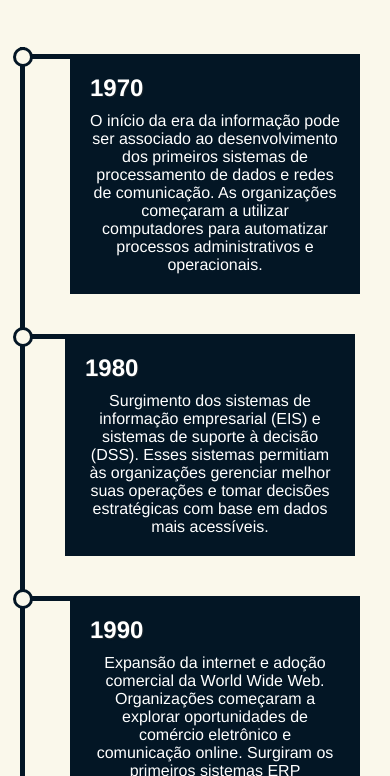
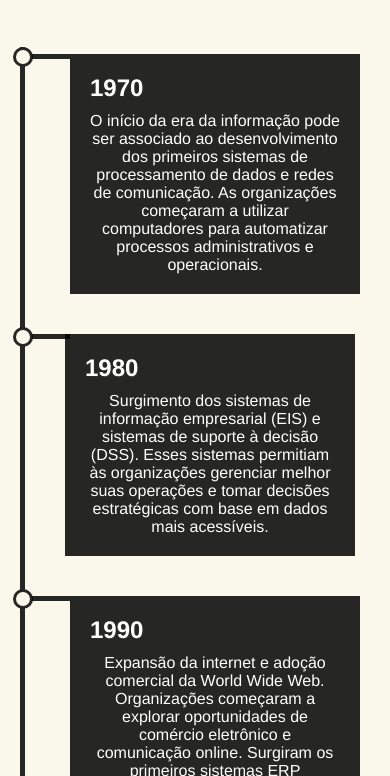
Before and after one commit to JaumCarvalho/organizacao-era-comp-info, a plain HTML site: page html/era-informacao.html in a window 390 px wide. Shown: the part 188-964 px from the top of the page. Drawn offline with nearby package versions, Linux system fonts and the light colour scheme.

Commit message:
Update era-informacao.css

```diff
--- a/css/era-informacao.css
+++ b/css/era-informacao.css
@@ -1,4 +1,3 @@
-@import url(https://fonts.googleapis.com/css?family=Lato);
 *,
 *::before,
 *::after {
@@ -22,7 +21,7 @@ body {
   text-shadow: 1px 1px 1px rgba(56, 56, 56, 0.5);
 }
 .timeline h1 {
-  background: #031625;
+  background: rgba(0, 0, 0, 0.849);
   padding: 70px 0;
   font-size: 2.5em;
   text-align: center;
@@ -32,7 +31,7 @@ body {
   padding: 50px 0;
 }
 .timeline ul li {
-  background: #031625;
+  background: rgba(0, 0, 0, 0.849);
   position: relative;
   margin: 0 auto;
   width: 5px;
@@ -52,7 +51,7 @@ body {
   -webkit-transform: translateX(-50%);
   width: 20px;
   height: 20px;
-  border: 3px solid #031625;
+  border: 3px solid rgba(0, 0, 0, 0.849);
   -webkit-border-radius: 50%;
   -moz-border-radius: 50%;
   border-radius: 50%;
@@ -61,7 +60,7 @@ body {
   opacity: 0;
 }
 .timeline ul li .content {
-  background: #031625;
+  background: rgba(0, 0, 0, 0.849);
   position: relative;
   top: 7px;
   width: 450px;
@@ -77,7 +76,7 @@ body {
 }
 .timeline ul li .content:before {
   content: "";
-  background: #031625;
+  background: rgba(0, 0, 0, 0.849);
   position: absolute;
   top: 0px;
   width: 38px;
@@ -85,18 +84,18 @@ body {
 }
 .timeline ul li:nth-child(odd) .content {
   left: 50px;
-  background: #031625;
-  background: -webkit-linear-gradient(-45deg, #031625, #031625);
-  background: linear-gradient(-45deg, #031625, #031625);
+  background: rgba(0, 0, 0, 0.849);
+  background: -webkit-linear-gradient(-45deg, rgba(0, 0, 0, 0.849), rgba(0, 0, 0, 0.849));
+  background: linear-gradient(-45deg, rgba(0, 0, 0, 0.849), rgba(0, 0, 0, 0.849));
 }
 .timeline ul li:nth-child(odd) .content:before {
   left: -38px;
 }
 .timeline ul li:nth-child(even) .content {
   left: calc(-450px - 45px);
-  background: #031625;
-  background: -webkit-linear-gradient(45deg, #031625, #031625);
-  background: linear-gradient(45deg, #031625, #031625);
+  background: rgba(0, 0, 0, 0.849);
+  background: -webkit-linear-gradient(45deg, rgba(0, 0, 0, 0.849), rgba(0, 0, 0, 0.849));
+  background: linear-gradient(45deg, rgba(0, 0, 0, 0.849), rgba(0, 0, 0, 0.849));
 }
 .timeline ul li:nth-child(even) .content:before {
   right: -38px;
@@ -125,9 +124,9 @@ body {
   }
   .timeline ul li:nth-child(even) .content {
     left: 45px;
-    background: #031625;
-    background: -webkit-linear-gradient(-45deg, #031625, #031625);
-    background: linear-gradient(-45deg, #031625, #031625);
+    background: rgba(0, 0, 0, 0.849);
+    background: -webkit-linear-gradient(-45deg, rgba(0, 0, 0, 0.849), rgba(0, 0, 0, 0.849));
+    background: linear-gradient(-45deg, rgba(0, 0, 0, 0.849), rgba(0, 0, 0, 0.849));
   }
   .timeline ul li:nth-child(even) .content:before {
     left: -33px;
```
